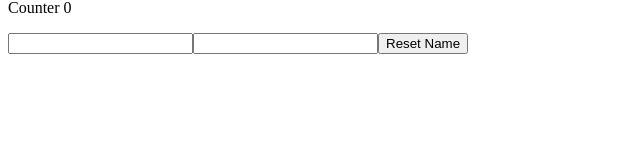
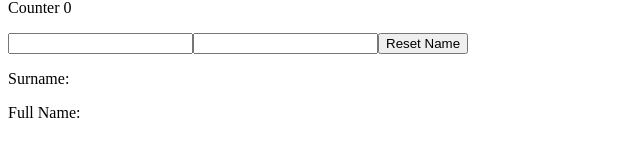
Before and after one commit to delaneymethod/vue-goals-example, a Vue app: page / in a window 1280 px wide. Shown: the part 233-390 px from the top of the page, without its empty margins (0-640 px from the left). Built offline with nearby package versions, Linux system fonts and the light colour scheme.

Commit message:
Cleanup
Signed-off-by: Sean Delaney <hello@delaneymethod.com>

```diff
--- a/src/App.vue
+++ b/src/App.vue
@@ -9,10 +9,11 @@
 			<button v-on:click="incrementCounter">Increment Counter</button>
 			<p>Learn more <a :href="courseLink">about Vue</a></p>
 			<p>Counter {{ counter }}</p>
-			<input type="text" v-bind:value="name" v-on:input="setName"/>
+			<input type="text" :value="name" v-on:input="setName"/>
 			<input type="text" v-model="surname"/>
-			<button v-on:click="resetName">Reset Name</button>
-			<p>{{ name }}</p>
+			<button @click="resetName">Reset Name</button>
+			<p>Surname: {{ name }}</p>
+			<p>Full Name: {{ outputFullName }}</p>
 		</section>
 	</div>
 </template>
@@ -21,7 +22,18 @@
 export default {
 	name: 'App',
 	components: {},
-	computed: {},
+	watch: {
+		counter(latestValue) {
+			if (latestValue > 10) {
+				this.counter = 0;
+			}
+		}
+	},
+	computed: {
+		outputFullName() {
+			return this.name;
+		}
+	},
 	beforeMount() {
 	},
 	props: {},
```
